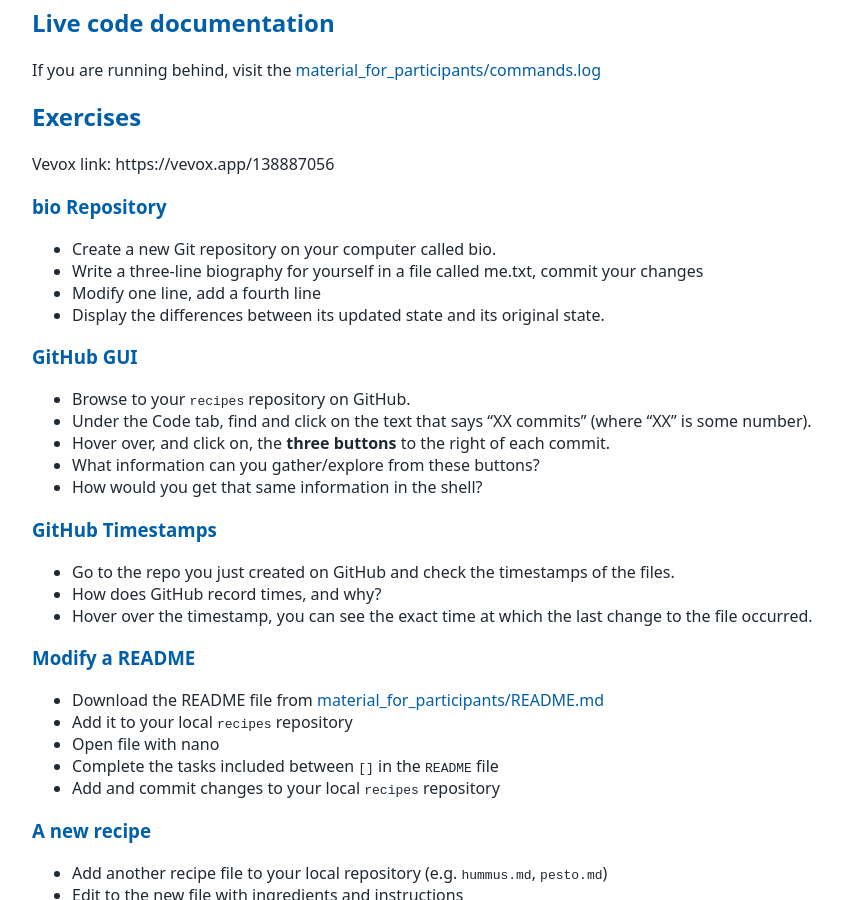
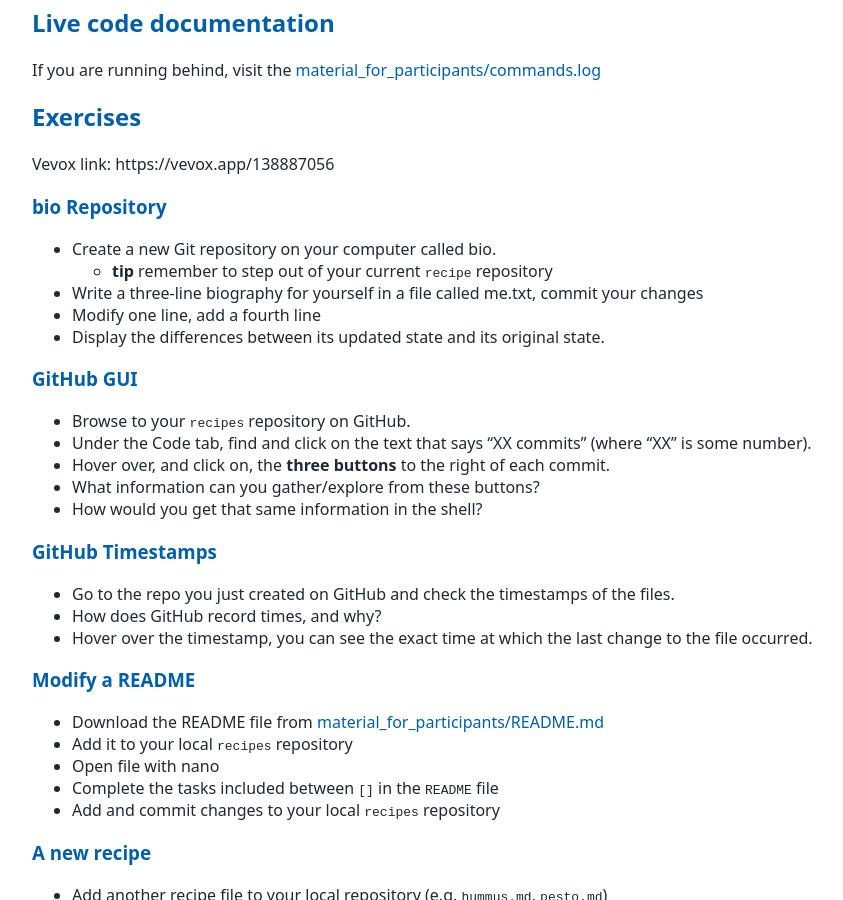
Before and after one commit to tu-delft-library/introduction_to_version_control_with_git, a Jekyll site: the page built from material_for_participants/links.md, in a window 1280 px wide and 900 px high, scrolled down 387 px. Shown: the whole window, without its empty margins (108-951 px from the left). Built offline with Jekyll 4.4.1, drawn with Linux system fonts in a browser that asks for light colours; our own code applies the rules of GitHub Pages for plain Markdown files.

Commit message:
Update biorepository exercise

```diff
--- a/material_for_participants/links.md
+++ b/material_for_participants/links.md
@@ -19,6 +19,7 @@ Vevox link: https://vevox.app/138887056
 ### bio Repository
 
 - Create a new Git repository on your computer called bio.
+    - **tip** remember to step out of your current `recipe` repository
 - Write a three-line biography for yourself in a file called me.txt, commit your changes
 - Modify one line, add a fourth line
 - Display the differences between its updated state and its original state.
```
